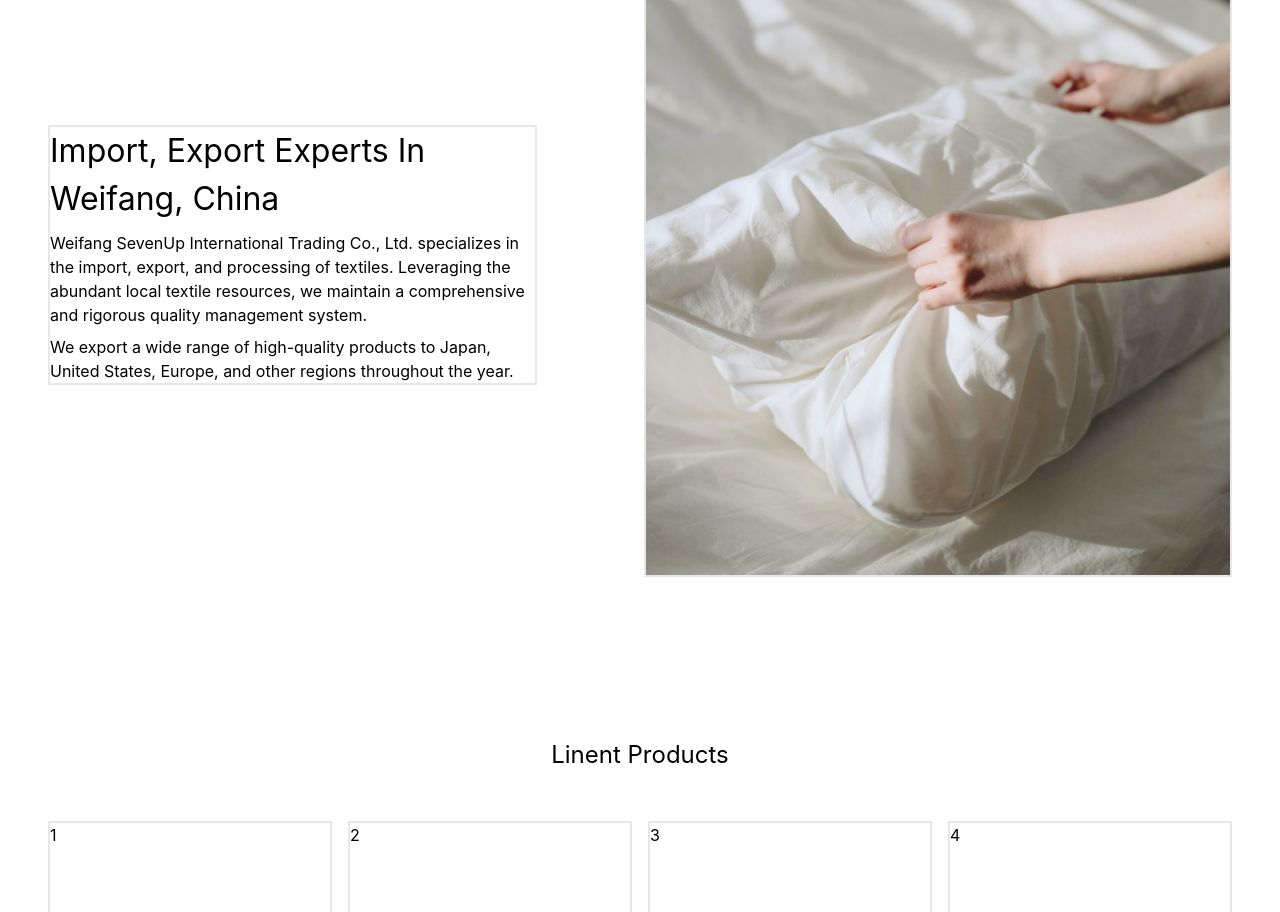
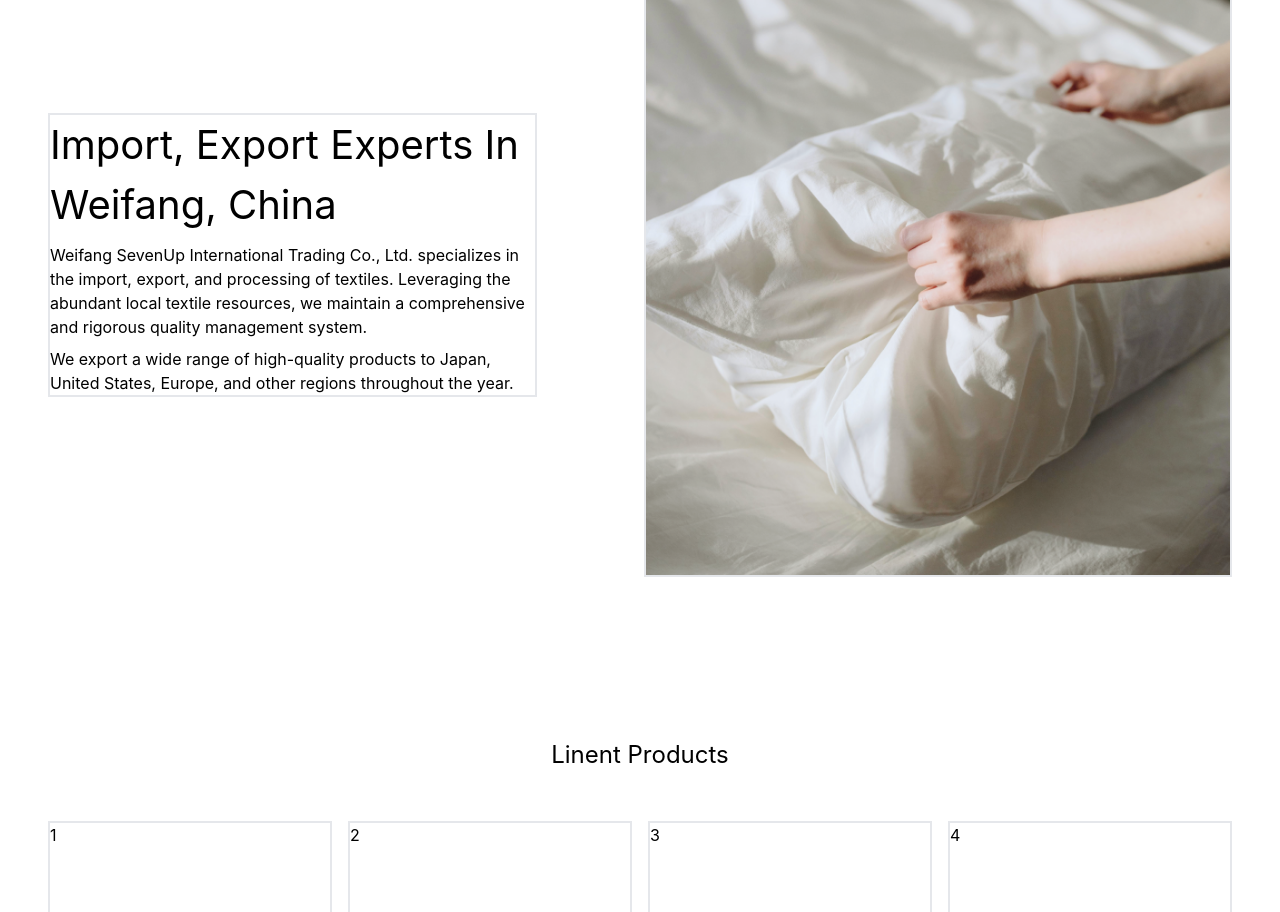
Before and after one commit to jasonxuDrop/venus-trading-website-2024, a React (Create React App) app: page / in a window 1280 px wide. Shown: the part 945-1857 px from the top of the page. Built offline with nearby package versions, Linux system fonts and the light colour scheme.

Commit message:
removed className in About

```diff
--- a/src/pages/About.js
+++ b/src/pages/About.js
@@ -6,16 +6,16 @@ const About = () => {
     <div className="max-w-screen-xl mx-auto px-8 sm:px-6 lg:px-12">
       <div className="relative grid grid-cols-12 gap-2">
         <div className="col-span-12 lg:col-span-5 text-left border-2 my-auto">
-          <h3 className="text-heading3">
+          <h1>
             Import, Export Experts In Weifang, China
-          </h3>
-          <p className="text-mobilePText mt-2">
+          </h1>
+          <p className="mt-2">
             Weifang SevenUp International Trading Co., Ltd. specializes in the
             import, export, and processing of textiles. Leveraging the abundant
             local textile resources, we maintain a comprehensive and rigorous
             quality management system.
           </p>
-          <p className="text-mobilePText mt-2">
+          <p className="mt-2">
             We export a wide range of high-quality products to Japan, United
             States, Europe, and other regions throughout the year.
           </p>
```
